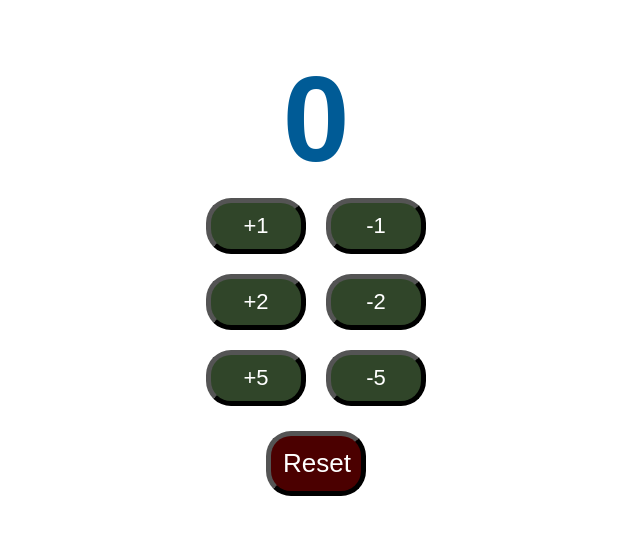
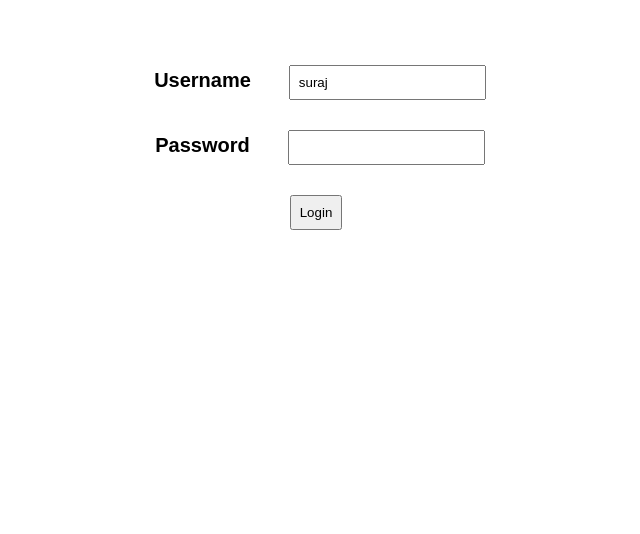
Before and after one commit to suraj-khanal/npm-react-app-spring, a React (Create React App) app: page / in a window 1280 px wide. Shown: the top 534 px of the page, without its empty margins (324-964 px from the left). Built offline with nearby package versions, Linux system fonts and the light colour scheme; the HTML template or start-up script is replaced by a standard one.

Commit message:
Third Commit 10-26-2023

```diff
--- a/src/App.css
+++ b/src/App.css
@@ -1,7 +1,7 @@
 .App {
   text-align: center;
   margin-top: 50px;
-  font-size: 30px;
+  font-size: 20px;
   font-weight: 550;
   font-family: sans-serif;
 }
--- a/src/App.js
+++ b/src/App.js
@@ -1,10 +1,10 @@
 import './App.css';
-import Counter from './components/counter/Counter';
+import TodoApp from './components/todo/TodoApp';
 
 function App() {
   return (
     <div className="App">
-        <Counter/>
+        <TodoApp />
     </div>
   );
 }
--- /dev/null
+++ b/src/components/todo/TodoApp.css
@@ -0,0 +1,4 @@
+label, input, button {
+    margin: 15px;
+    padding: 8px;
+}
--- /dev/null
+++ b/src/components/todo/TodoApp.jsx
@@ -0,0 +1,55 @@
+import { useState } from 'react';
+import './TodoApp.css';
+
+export default function TodoApp(){
+    return (
+        <div className="TodoApp">
+            {/* Todo Management Application */}
+            <LoginComponent />
+            {/* <WelcomeComponent /> */}
+        </div>
+    )
+}
+
+function LoginComponent(){
+
+    const [username, setUsername] = useState('suraj')
+    const [password, setPassword] = useState('')
+
+    function handleUsernameChange(event){
+        // console.log(event.target.value)
+        setUsername(event.target.value)
+    }
+
+    function handlePasswordChange(event){
+         console.log(event.target.value)
+        setPassword(event.target.value)
+    }
+
+    return (
+        <div className="Login">
+           <div className="LoginForm">
+            <div>
+                <label>Username</label>
+                <input type="text" name="username" value={username} onChange={handleUsernameChange}  />
+            </div>
+
+            <div>
+                <label>Password</label>
+                <input type="password" name="password" value={password} onChange={handlePasswordChange} />
+            </div>
+            <div>
+                <button type="button" name="login" >Login</button>
+            </div>
+           </div>
+        </div>
+    )
+}
+
+function WelcomeComponent(){
+    return (
+        <div className="Welcome">
+            Welcome Component
+        </div>
+    )
+}
```
